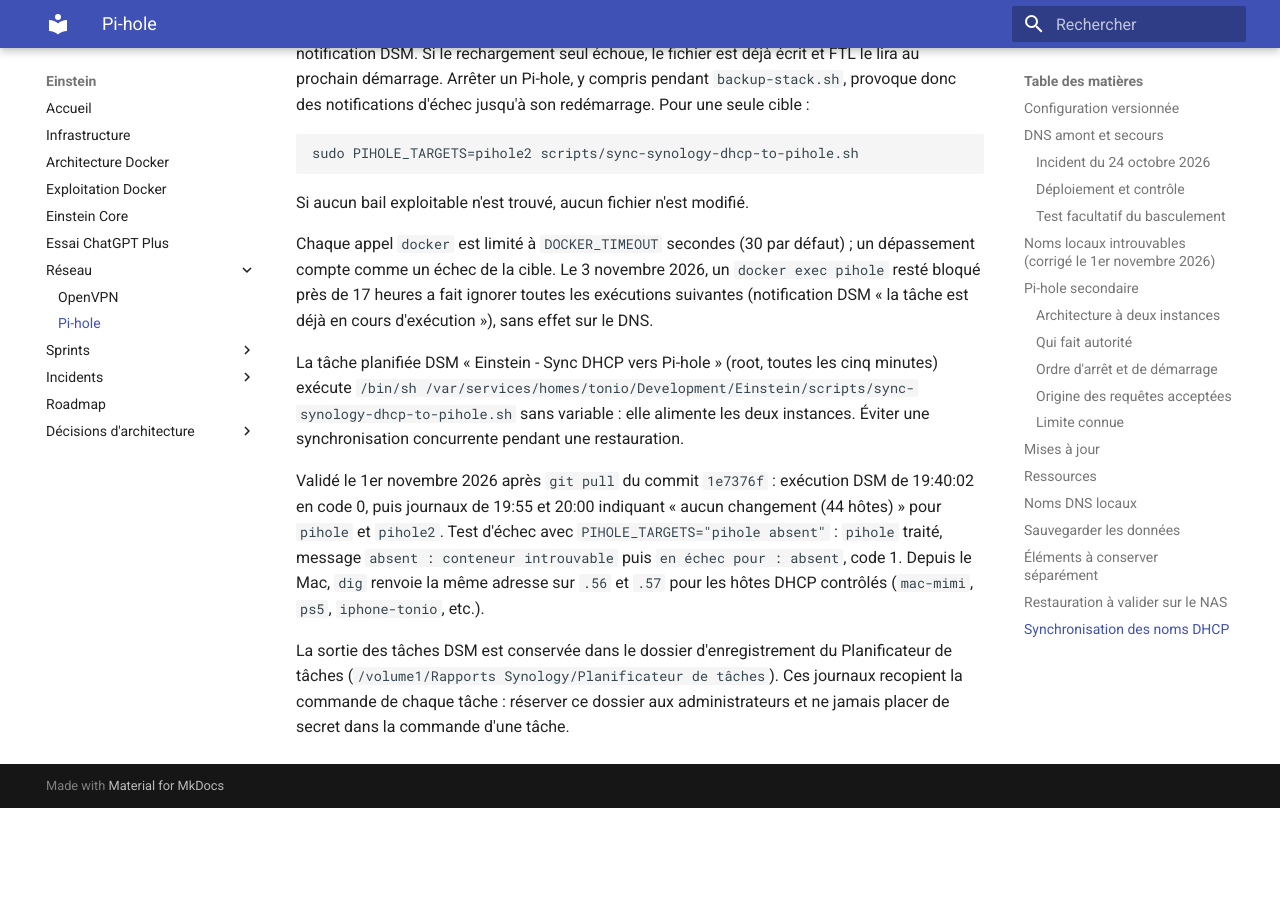
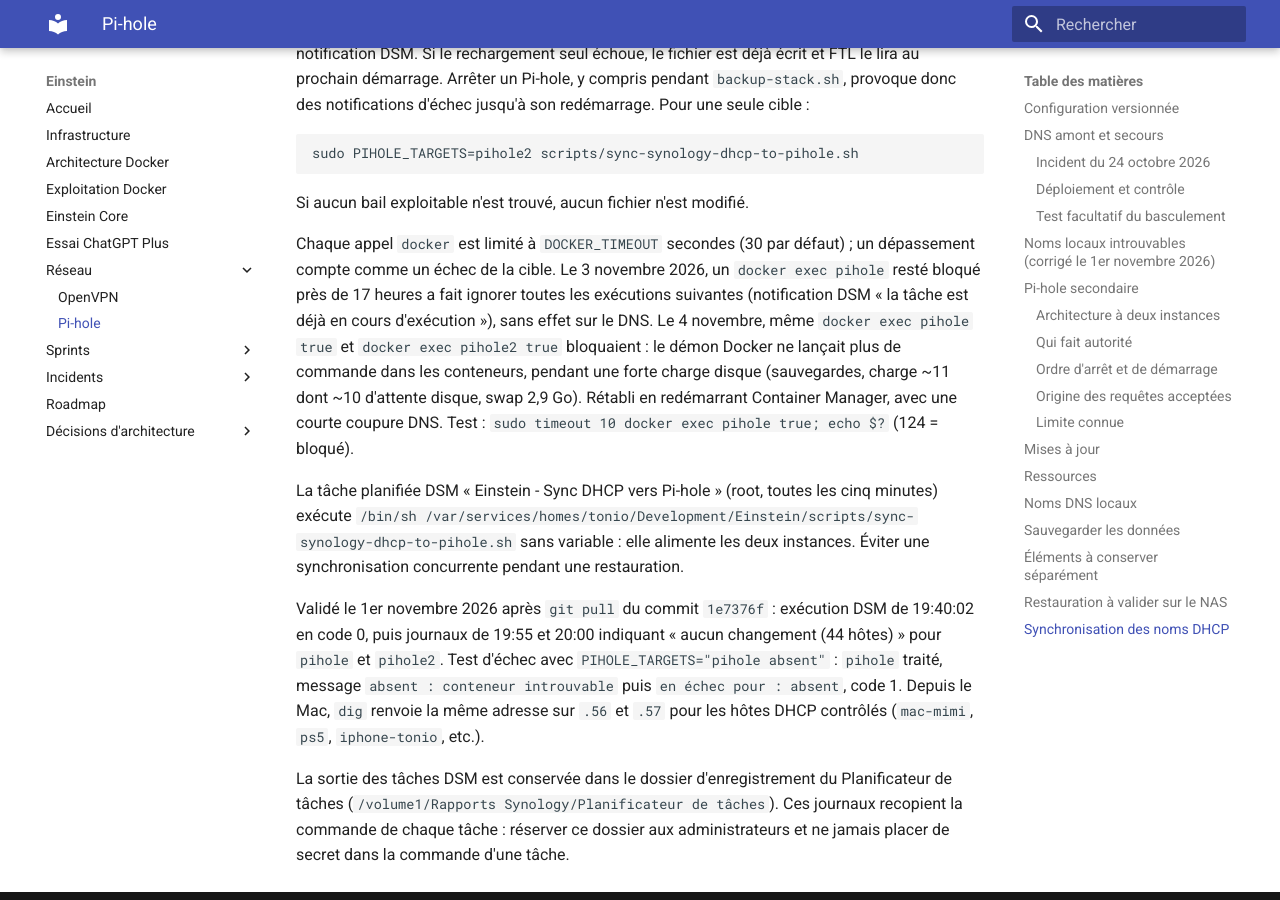
Before and after one commit to asanchez74/Einstein, an MkDocs documentation site: the page built from docs/pihole-operations.md, in a window 1280 px wide and 900 px high, scrolled down 8356 px. Built offline with MkDocs 1.6.1 and Material for MkDocs 9.7.7, drawn with Linux system fonts in a browser that asks for light colours; before the commit the page ends 9164 px from its top, so only the background shows below that.

Commit message:
docs: blocage de docker exec et redémarrage de Container Manager
Co-Authored-By: Claude Opus 5.5 <noreply@anthropic.com>

```diff
--- a/docs/pihole-operations.md
+++ b/docs/pihole-operations.md
@@ -378,7 +378,12 @@ Chaque appel `docker` est limité à `DOCKER_TIMEOUT` secondes (30 par
 défaut) ; un dépassement compte comme un échec de la cible. Le 3 novembre
 2026, un `docker exec pihole` resté bloqué près de 17 heures a fait ignorer
 toutes les exécutions suivantes (notification DSM « la tâche est déjà en
-cours d'exécution »), sans effet sur le DNS.
+cours d'exécution »), sans effet sur le DNS. Le 4 novembre, même
+`docker exec pihole true` et `docker exec pihole2 true` bloquaient : le démon
+Docker ne lançait plus de commande dans les conteneurs, pendant une forte
+charge disque (sauvegardes, charge ~11 dont ~10 d'attente disque, swap
+2,9 Go). Rétabli en redémarrant Container Manager, avec une courte coupure DNS.
+Test : `sudo timeout 10 docker exec pihole true; echo $?` (124 = bloqué).
 
 La tâche planifiée DSM « Einstein - Sync DHCP vers Pi-hole » (root, toutes
 les cinq minutes) exécute
```
